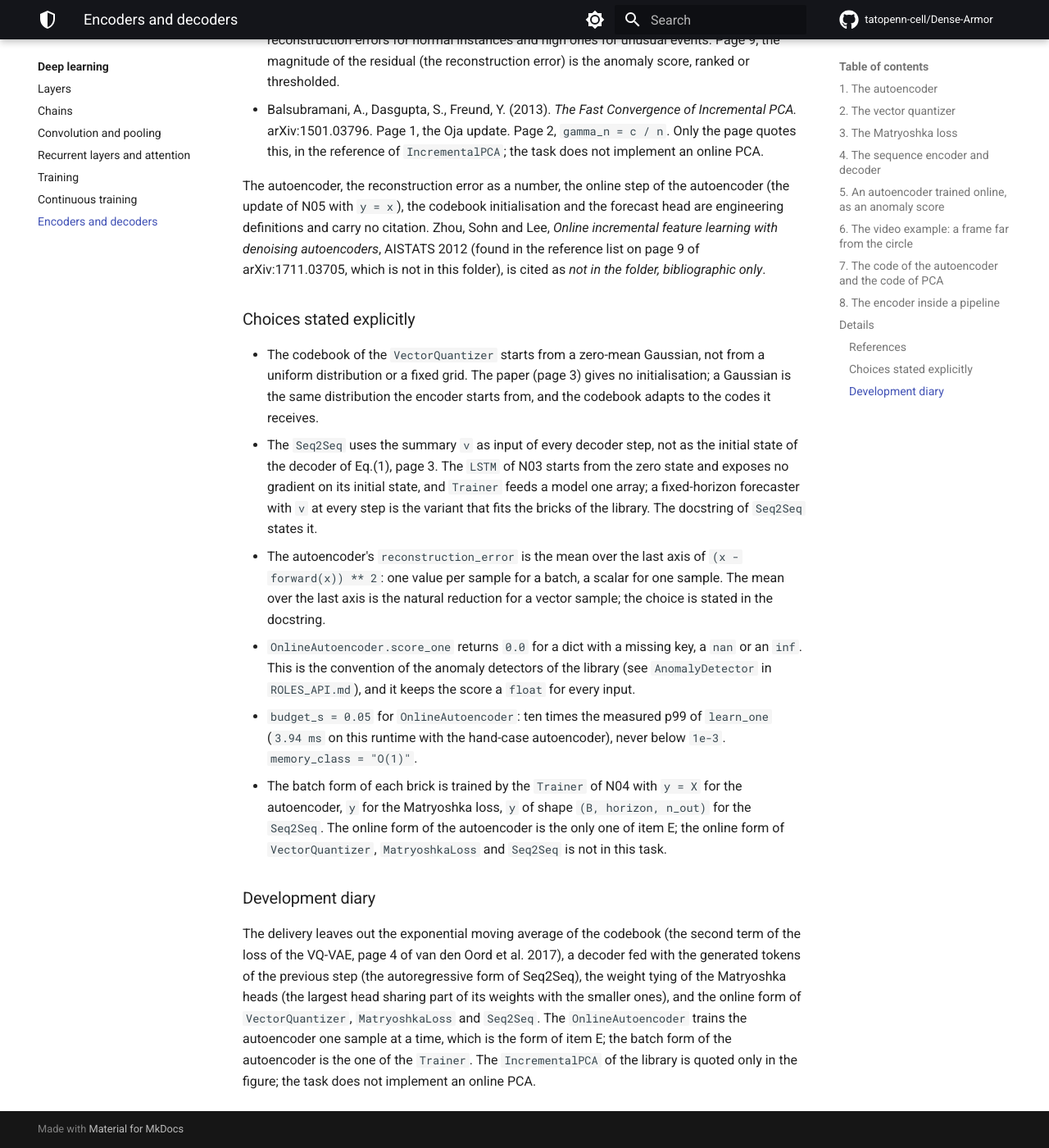
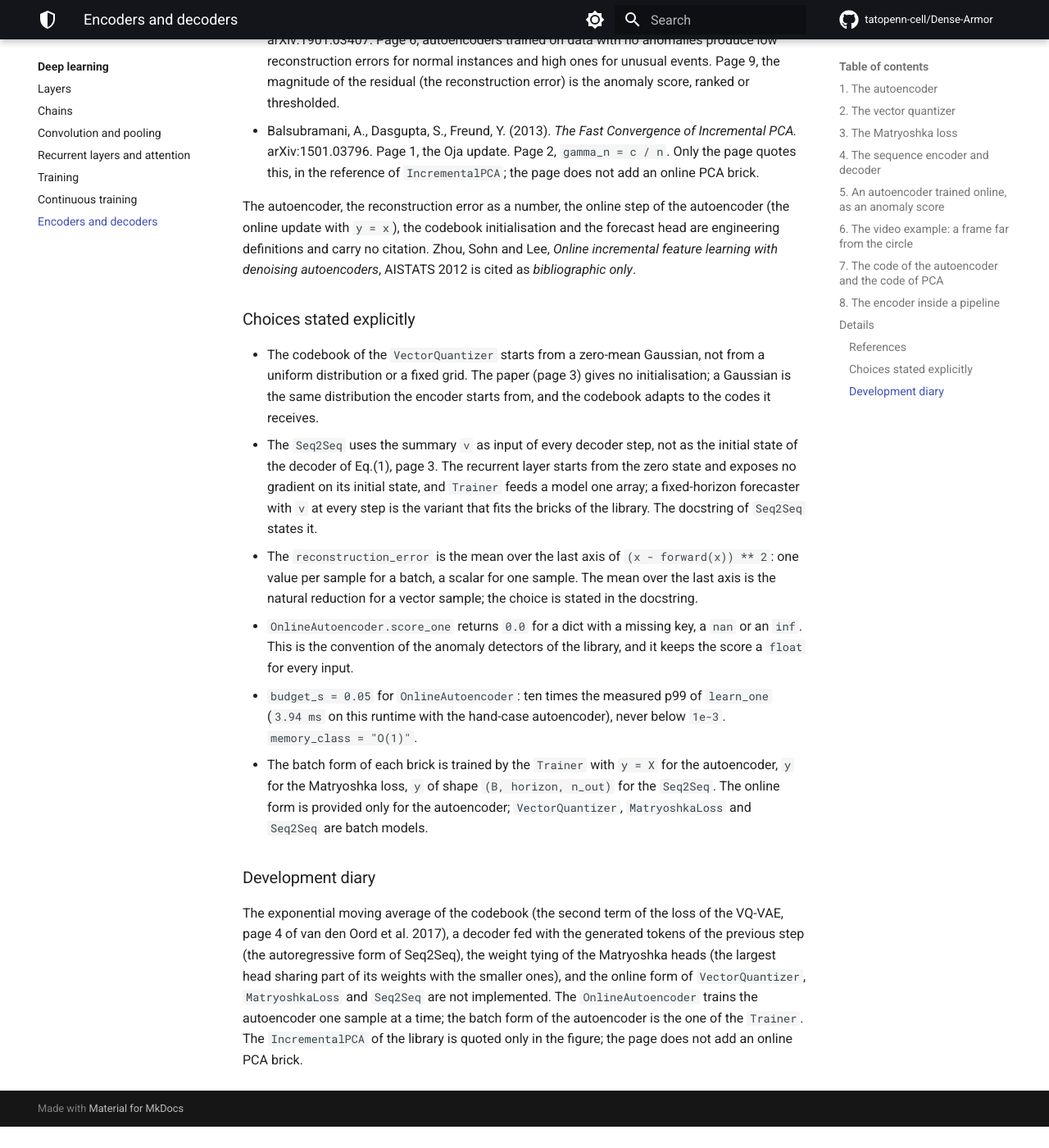
Before and after one commit to tatopenn-cell/Dense-Armor, an MkDocs documentation site: the page built from docs/neural/encoder_decoder.md, in a window 1280 px wide and 1400 px high, scrolled down 10436 px. Shown: the whole window at 82% size. Built offline with MkDocs 1.6.1 and Material for MkDocs 9.7.7, drawn with Linux system fonts in a browser that asks for light colours; comment, search, counter and statistics services are not loaded; after the commit the page ends 11810 px from its top, so only the background shows below that; some of the changed text lies outside the part shown.

Commit message:
taskN06 fix: 8 review issues — seq2seq 40 epochs (ratio >= 14), PCA vs AE text without 'much better', 40 frames not 39, no narration / no internal names (N03/N04/N05/N02a, ROLES_API.md, this folder), quantize __repr__ test, online_autoencoder bound counts arrays not lists, figure header documents 60/200 and train-batch MSE, AsTransformer prefix='c' for c0, Seq2Seq class docstring declares fixed-horizon variant and backward uses cached enc_out (no extra forward) (#261)

```diff
--- a/docs/neural/encoder_decoder.md
+++ b/docs/neural/encoder_decoder.md
@@ -1,6 +1,6 @@
 # Encoders and decoders: how do I squeeze a stream of joint states into a few numbers, or into a few integers, and expand it back or into a forecast?
 
-An encoder takes a sample and compresses it into a few numbers, the code. A decoder takes the code and expands it back, close to the original. An autoencoder trains the two together so that the reconstruction error is small: a low error means the code kept enough information, a high error means the sample is far from what the network has seen. A vector quantizer rounds the code to the nearest of a fixed set of codes: the code becomes an integer, useful for indexing and compression. A Matryoshka representation trains one embedding so that its first few coordinates are themselves a usable code, and a long one is no worse than a short one. A sequence encoder summarises a whole sequence into one vector, and a decoder expands that vector into a fixed number of future steps. All of these are bricks: each has `forward`, `backward` and `params()`, the `Trainer` of N04 trains it on a batch, and `AsTransformer` places it in a pipeline of the library.
+An encoder takes a sample and compresses it into a few numbers, the code. A decoder takes the code and expands it back, close to the original. An autoencoder trains the two together so that the reconstruction error is small: a low error means the code kept enough information, a high error means the sample is far from what the network has seen. A vector quantizer rounds the code to the nearest of a fixed set of codes: the code becomes an integer, useful for indexing and compression. A Matryoshka representation trains one embedding so that its first few coordinates are themselves a usable code, and a long one is no worse than a short one. A sequence encoder summarises a whole sequence into one vector, and a decoder expands that vector into a fixed number of future steps. All of these are bricks: each has `forward`, `backward` and `params()`, the `Trainer` trains it on a batch, and `AsTransformer` places it in a pipeline of the library.
 
 The page works on a synthetic stream of joint states: 6 numbers per sample (two positions, two velocities, two torques, labelled `synthetic`), a rate of 100 Hz, 300 samples in the training set. The same bricks work on a stream of joint states at a fixed rate.
 
@@ -35,7 +35,7 @@
 
 The encoder reads `[3, 4]` and keeps only the first coordinate (`W = [[1], [0]]`), the decoder rebuilds `[3, 0]` from the code (`W = [[1, 0]]`). The reconstruction is `[3, 0]`; the reconstruction error is the mean over the last axis of `(x - forward(x)) ** 2`, `((3 - 3)**2 + (4 - 0)**2) / 2 = 8`. `encode(x)` returns the code alone, `decode(z)` the reconstruction; both with `training=False`.
 
-The `Trainer` of N04 trains it on a batch with `y = X` and `MSE`:
+The `Trainer` trains it on a batch with `y = X` and `MSE`:
 
 ~~~python
 import jax
@@ -126,7 +126,7 @@
 
 ## 4. The sequence encoder and decoder
 
-`Seq2Seq(encoder, decoder, head, horizon, reverse_source=True)` reads a source sequence with a recurrent encoder and writes a fixed number of future steps with a recurrent decoder and a dense head. With `reverse_source=True` the source is read in reverse (page 3 of Sutskever et al. 2014). The summary `v` is the last output of the encoder; the decoder reads `v` repeated `horizon` times, and the head gives the output for every step. This is a fixed-horizon forecaster with `v` as input of every step, not the initial state of the decoder of Eq.(1), page 3: the `LSTM` of N03 starts from the zero state and exposes no gradient on its initial state.
+`Seq2Seq(encoder, decoder, head, horizon, reverse_source=True)` reads a source sequence with a recurrent encoder and writes a fixed number of future steps with a recurrent decoder and a dense head. With `reverse_source=True` the source is read in reverse (page 3 of Sutskever et al. 2014). The summary `v` is the last output of the encoder; the decoder reads `v` repeated `horizon` times, and the head gives the output for every step. This is a fixed-horizon forecaster with `v` as input of every step, not the initial state of the decoder of Eq.(1), page 3: the recurrent layer starts from the zero state and exposes no gradient on its initial state.
 
 ~~~python
 import jax
@@ -149,11 +149,11 @@
 32
 ~~~
 
-A source of shape `(4, 2)` (4 steps, 2 features) gives `(2, 1)` (2 steps, 1 output); a batch of 5 gives `(5, 2, 1)`. The 32 parameters are the 15 of the first `LSTM`, the 15 of the second, and the 2 of the head. `Trainer` of N04 trains it on a batch of `(B, T, n_in)` sources and `(B, horizon, n_out)` targets.
+A source of shape `(4, 2)` (4 steps, 2 features) gives `(2, 1)` (2 steps, 1 output); a batch of 5 gives `(5, 2, 1)`. The 32 parameters are the 15 of the first `LSTM`, the 15 of the second, and the 2 of the head. The `Trainer` trains it on a batch of `(B, T, n_in)` sources and `(B, horizon, n_out)` targets.
 
 ## 5. An autoencoder trained online, as an anomaly score
 
-`OnlineAutoencoder(model, optimizer, feature_keys=None, schedule=None)` is an `AnomalyDetector` of the library. `score_one(x)` is the reconstruction error of the autoencoder on the sample, high = anomalous; `learn_one(x)` updates the autoencoder one sample at a time with the same operations, in the same order, as `OnlineNetRegressor` of N05, with the target equal to the sample itself. The reconstruction error as the anomaly score is the argument of Chalapathy and Chawla (2019), pages 6 and 9.
+`OnlineAutoencoder(model, optimizer, feature_keys=None, schedule=None)` is an `AnomalyDetector` of the library. `score_one(x)` is the reconstruction error of the autoencoder on the sample, high = anomalous; `learn_one(x)` updates the autoencoder one sample at a time with the same operations, in the same order, as the online regression model of the library, with the target equal to the sample itself. The reconstruction error as the anomaly score is the argument of Chalapathy and Chawla (2019), pages 6 and 9.
 
 ~~~python
 import jax
@@ -325,7 +325,7 @@
 [0.1733, 0.0018, 0.0012, 0.0008]
 ~~~
 
-The two errors are both measured as the mean over the last axis of the squared error. At size 1 the two are similar (`0.175` vs `0.173`): the first component of `PCA` already captures the direction of the plane. At size 2 `PCA` is much better than the autoencoder (`0.002` vs `0.046`): the closed-form solution of `PCA` is exact for a linear subspace, while a two-layer linear network with 30 Adam epochs is a gradient descent that has not converged to the same optimum. The gap is the price of the iterative training, and the `OnlineAutoencoder` of step 5 learns one sample at a time, so the user pays it on purpose for the online mode.
+The two errors are both measured as the mean over the last axis of the squared error. At size 1 the two are similar (`0.175` vs `0.173`): the first component of `PCA` already captures the direction of the plane. At size 2 `PCA` reaches `0.002` and the autoencoder reaches `0.046`: the closed-form solution of `PCA` is exact for a linear subspace, while a two-layer linear network with 30 Adam epochs is a gradient descent that has not converged to the same optimum. The gap is the price of the iterative training, and the `OnlineAutoencoder` of step 5 learns one sample at a time, and it is trained by gradient descent, so the iterative cost is the price of the online mode.
 
 ## 8. The encoder inside a pipeline
 
@@ -346,19 +346,19 @@
 dec2.layers[0].W.value = jnp.array([[1.0, 0.0]])
 dec2.layers[0].b.value = jnp.array([0.0, 0.0])
 ae = Autoencoder(enc2, dec2)
-at = AsTransformer(ae.encoder, ["a", "b"])
+at = AsTransformer(ae.encoder, ["a", "b"], prefix="c")
 print(at.transform_one({"a": 3.0, "b": 4.0}))
 ~~~
 
 ~~~
-{'z0': 3.0}
+{'c0': 3.0}
 ~~~
 
-The encoder has the weights of the hand case (`W = [[1], [0]]`, `b = [0]`), so `[3, 4]` becomes `z0 = 3`. `AsTransformer` reads the keys `a` and `b` in order, builds the vector `[3, 4]`, runs the encoder with `training=False`, and returns the code as a dict of `float`. The pipeline of `dense_armor.roles` calls `transform_one` on one sample at a time, with the same code as the batch.
+The encoder has the weights of the hand case (`W = [[1], [0]]`, `b = [0]`), so `[3, 4]` becomes `c0 = 3`. `AsTransformer` reads the keys `a` and `b` in order, builds the vector `[3, 4]`, runs the encoder with `training=False`, and returns the code as a dict of `float`. The pipeline of `dense_armor.roles` calls `transform_one` on one sample at a time, with the same code as the batch.
 
 ![The reconstruction error of Autoencoder and PCA, the code usage of VectorQuantizer, the Matryoshka accuracy, a Seq2Seq forecast, the score of an OnlineAutoencoder on a stream with a fault](../assets/neural/encoder_decoder.png)
 
-The first panel is the reconstruction error of an `Autoencoder` and of `PCA` on the 300 synthetic samples against the code size (1, 2, 3, 4), both measured as the mean over the last axis of the squared error: `0.434, 0.022, 0.007, 0.010` for the autoencoder, `0.147, 0.002, 0.001, 0.001` for `PCA`. The two saturate after size 2. The second panel is the code usage of a `VectorQuantizer` with 4 codes: `87, 78, 69, 66`, close to uniform. The third panel is the accuracy of a `MatryoshkaLoss` on synthetic 4-class data in `R^8` where the first 2 coordinates separate the classes: `0.99, 0.82, 0.935` for sizes 2, 4, 8. The fourth panel is the forecast of a `Seq2Seq` on one of the sinusoids, against the truth: the mean squared error over the batch is `0.13`. The fifth panel is the score of an `OnlineAutoencoder` along a stream of 400 synthetic samples with an offset injected at sample 300: the median before the fault is `0.10`, the score at the fault is `24.40`, the median after is `1.77`. The sixth panel gives the three numbers as text.
+The first panel is the reconstruction error of an `Autoencoder` and of `PCA` on the 300 synthetic samples against the code size (1, 2, 3, 4), both measured as the mean over the last axis of the squared error: `0.434, 0.022, 0.007, 0.010` for the autoencoder, `0.147, 0.002, 0.001, 0.001` for `PCA`. The two saturate after size 2. The second panel is the code usage of a `VectorQuantizer` with 4 codes: `87, 78, 69, 66`, close to uniform. The third panel is the accuracy of a `MatryoshkaLoss` on synthetic 4-class data in `R^8` where the first 2 coordinates separate the classes: `0.99, 0.82, 0.935` for sizes 2, 4, 8. The fourth panel is the forecast of a `Seq2Seq` on one of the sinusoids, against the truth: the mean squared error over the batch is `0.13`, measured on the training batch (a fit, not a generalisation measure). The fifth panel is the score of an `OnlineAutoencoder` along a stream of 400 synthetic samples with an offset injected at sample 300: the median before the fault is `0.10`, the score at the fault is `24.40`, the median after is `1.77`. The sixth panel gives the three numbers as text.
 
 ## Details
 
@@ -368,19 +368,19 @@
 - van den Oord, A., Vinyals, O., Kavukcuoglu, K. (2017). *Neural Discrete Representation Learning.* arXiv:1711.00937. Page 3, Eq.(1) the nearest code and Eq.(2) `z_q = e_k`. Page 3, the gradient copied from the decoder input to the encoder output. Page 4, Eq.(3) with the codebook and commitment terms and `beta = 0.25` (results unchanged for `beta` from 0.1 to 2.0).
 - Kusupati, A., Bhatt, G., Rege, A., Wallingford, M., Sinha, A., Ramanujan, V., Howard-Snyder, W., Chen, K., Kakade, S., Jain, P., Farhadi, A. (2022). *Matryoshka Representation Learning.* arXiv:2205.13147. Page 4, Eq.(1), the sum over the sizes `m` of `c_m L(W(m) F(x)_{1:m}; y)`, the sizes obtained by halving, `c_m = 1`.
 - Chalapathy, R., Chawla, S. (2019). *Deep Learning for Anomaly Detection: A Survey.* arXiv:1901.03407. Page 6, autoencoders trained on data with no anomalies produce low reconstruction errors for normal instances and high ones for unusual events. Page 9, the magnitude of the residual (the reconstruction error) is the anomaly score, ranked or thresholded.
-- Balsubramani, A., Dasgupta, S., Freund, Y. (2013). *The Fast Convergence of Incremental PCA.* arXiv:1501.03796. Page 1, the Oja update. Page 2, `gamma_n = c / n`. Only the page quotes this, in the reference of `IncrementalPCA`; the task does not implement an online PCA.
+- Balsubramani, A., Dasgupta, S., Freund, Y. (2013). *The Fast Convergence of Incremental PCA.* arXiv:1501.03796. Page 1, the Oja update. Page 2, `gamma_n = c / n`. Only the page quotes this, in the reference of `IncrementalPCA`; the page does not add an online PCA brick.
 
-The autoencoder, the reconstruction error as a number, the online step of the autoencoder (the update of N05 with `y = x`), the codebook initialisation and the forecast head are engineering definitions and carry no citation. Zhou, Sohn and Lee, *Online incremental feature learning with denoising autoencoders*, AISTATS 2012 (found in the reference list on page 9 of arXiv:1711.03705, which is not in this folder), is cited as *not in the folder, bibliographic only*.
+The autoencoder, the reconstruction error as a number, the online step of the autoencoder (the online update with `y = x`), the codebook initialisation and the forecast head are engineering definitions and carry no citation. Zhou, Sohn and Lee, *Online incremental feature learning with denoising autoencoders*, AISTATS 2012 is cited as *bibliographic only*.
 
 ### Choices stated explicitly
 
 - The codebook of the `VectorQuantizer` starts from a zero-mean Gaussian, not from a uniform distribution or a fixed grid. The paper (page 3) gives no initialisation; a Gaussian is the same distribution the encoder starts from, and the codebook adapts to the codes it receives.
-- The `Seq2Seq` uses the summary `v` as input of every decoder step, not as the initial state of the decoder of Eq.(1), page 3. The `LSTM` of N03 starts from the zero state and exposes no gradient on its initial state, and `Trainer` feeds a model one array; a fixed-horizon forecaster with `v` at every step is the variant that fits the bricks of the library. The docstring of `Seq2Seq` states it.
-- The autoencoder's `reconstruction_error` is the mean over the last axis of `(x - forward(x)) ** 2`: one value per sample for a batch, a scalar for one sample. The mean over the last axis is the natural reduction for a vector sample; the choice is stated in the docstring.
-- `OnlineAutoencoder.score_one` returns `0.0` for a dict with a missing key, a `nan` or an `inf`. This is the convention of the anomaly detectors of the library (see `AnomalyDetector` in `ROLES_API.md`), and it keeps the score a `float` for every input.
+- The `Seq2Seq` uses the summary `v` as input of every decoder step, not as the initial state of the decoder of Eq.(1), page 3. The recurrent layer starts from the zero state and exposes no gradient on its initial state, and `Trainer` feeds a model one array; a fixed-horizon forecaster with `v` at every step is the variant that fits the bricks of the library. The docstring of `Seq2Seq` states it.
+- The `reconstruction_error` is the mean over the last axis of `(x - forward(x)) ** 2`: one value per sample for a batch, a scalar for one sample. The mean over the last axis is the natural reduction for a vector sample; the choice is stated in the docstring.
+- `OnlineAutoencoder.score_one` returns `0.0` for a dict with a missing key, a `nan` or an `inf`. This is the convention of the anomaly detectors of the library, and it keeps the score a `float` for every input.
 - `budget_s = 0.05` for `OnlineAutoencoder`: ten times the measured p99 of `learn_one` (`3.94 ms` on this runtime with the hand-case autoencoder), never below `1e-3`. `memory_class = "O(1)"`.
-- The batch form of each brick is trained by the `Trainer` of N04 with `y = X` for the autoencoder, `y` for the Matryoshka loss, `y` of shape `(B, horizon, n_out)` for the `Seq2Seq`. The online form of the autoencoder is the only one of item E; the online form of `VectorQuantizer`, `MatryoshkaLoss` and `Seq2Seq` is not in this task.
+- The batch form of each brick is trained by the `Trainer` with `y = X` for the autoencoder, `y` for the Matryoshka loss, `y` of shape `(B, horizon, n_out)` for the `Seq2Seq`. The online form is provided only for the autoencoder; `VectorQuantizer`, `MatryoshkaLoss` and `Seq2Seq` are batch models.
 
 ### Development diary
 
-The delivery leaves out the exponential moving average of the codebook (the second term of the loss of the VQ-VAE, page 4 of van den Oord et al. 2017), a decoder fed with the generated tokens of the previous step (the autoregressive form of Seq2Seq), the weight tying of the Matryoshka heads (the largest head sharing part of its weights with the smaller ones), and the online form of `VectorQuantizer`, `MatryoshkaLoss` and `Seq2Seq`. The `OnlineAutoencoder` trains the autoencoder one sample at a time, which is the form of item E; the batch form of the autoencoder is the one of the `Trainer`. The `IncrementalPCA` of the library is quoted only in the figure; the task does not implement an online PCA.
+The exponential moving average of the codebook (the second term of the loss of the VQ-VAE, page 4 of van den Oord et al. 2017), a decoder fed with the generated tokens of the previous step (the autoregressive form of Seq2Seq), the weight tying of the Matryoshka heads (the largest head sharing part of its weights with the smaller ones), and the online form of `VectorQuantizer`, `MatryoshkaLoss` and `Seq2Seq` are not implemented. The `OnlineAutoencoder` trains the autoencoder one sample at a time; the batch form of the autoencoder is the one of the `Trainer`. The `IncrementalPCA` of the library is quoted only in the figure; the page does not add an online PCA brick.
```
Also changed, not shown: other parts of docs/neural/encoder_decoder.md (+1 -1 lines), 7 other files.
